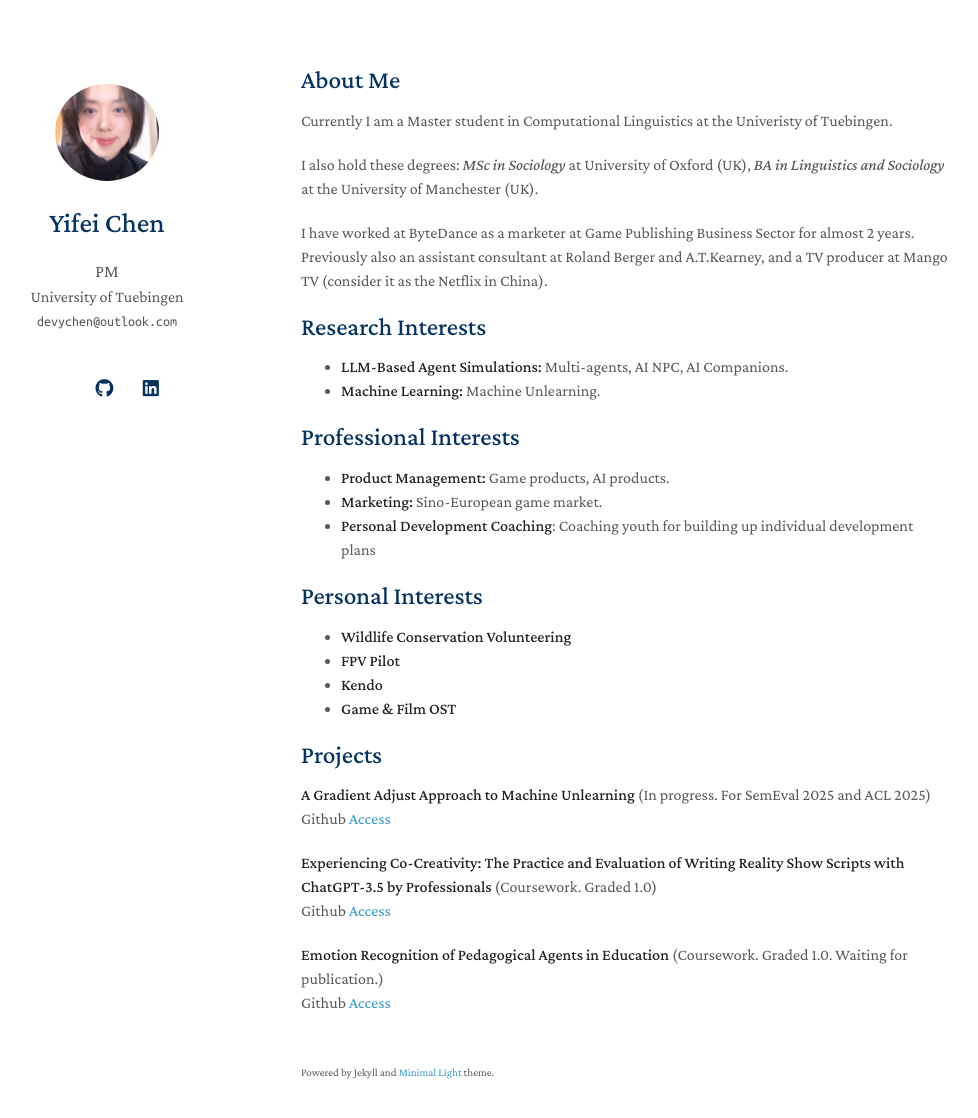
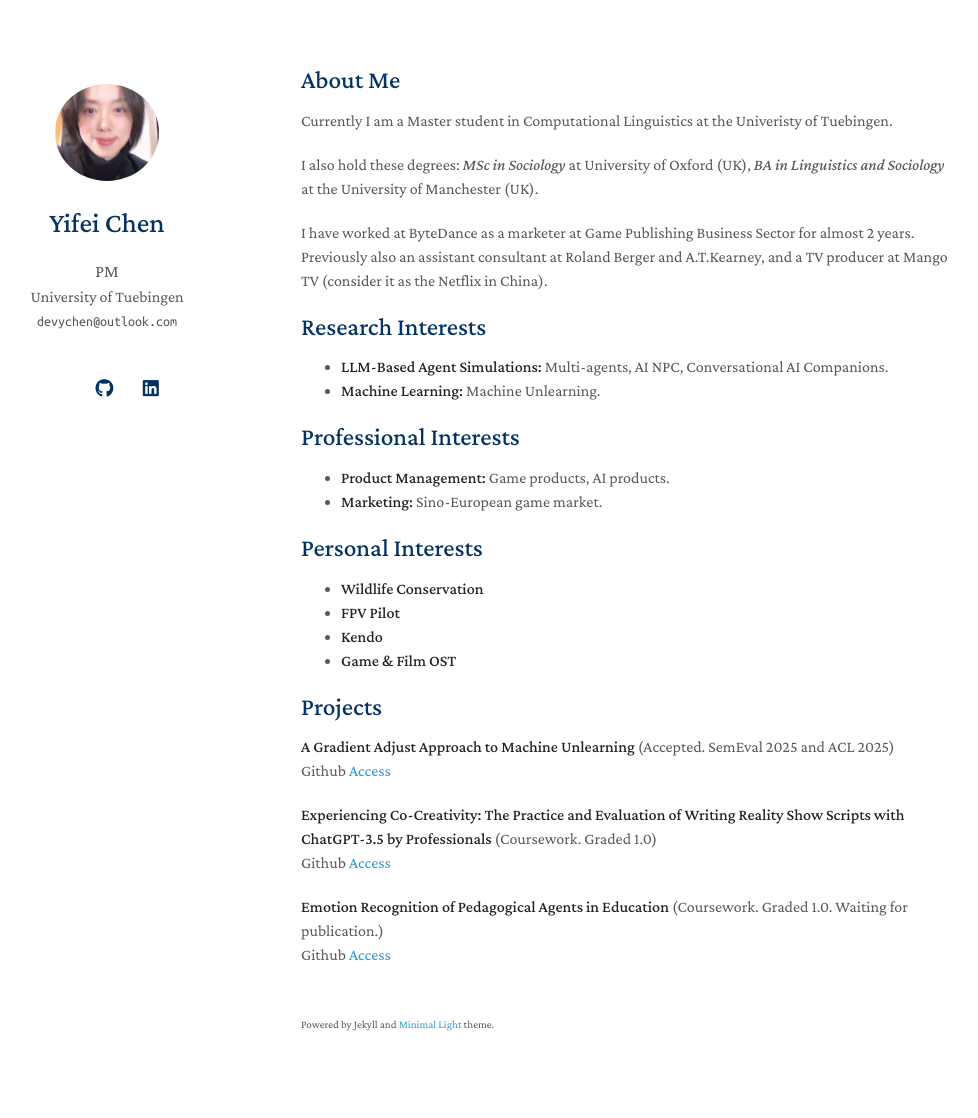
Before and after one commit to devychen/devychen.github.io, a Jekyll site: the page built from index.md, in a window 1280 px wide and 1153 px high. Shown: the top 1118 px of the window, without its empty margins (169-1147 px from the left). Built offline with Jekyll 4.4.1, drawn with Linux system fonts in a browser that asks for light colours; a style sheet for code colours, icons or effects is not loaded; our own code applies the rules of GitHub Pages for plain Markdown files.

Commit message:
Update index.md

```diff
--- a/index.md
+++ b/index.md
@@ -14,25 +14,24 @@ Previously also an assistant consultant at Roland Berger and A.T.Kearney, and a
 
 ## Research Interests
 
-- **LLM-Based Agent Simulations:** Multi-agents, AI NPC, AI Companions.
+- **LLM-Based Agent Simulations:** Multi-agents, AI NPC, Conversational AI Companions.
 - **Machine Learning:** Machine Unlearning.
 
 ## Professional Interests
 
 - **Product Management:** Game products, AI products.
 - **Marketing:** Sino-European game market.
-- **Personal Development Coaching**: Coaching youth for building up individual development plans
 
 ## Personal Interests
 
-- **Wildlife Conservation Volunteering**
+- **Wildlife Conservation**
 - **FPV Pilot**
 - **Kendo**
 - **Game & Film OST**
 
 ## Projects
 
-**A Gradient Adjust Approach to Machine Unlearning** (In progress. For SemEval 2025 and ACL 2025)
+**A Gradient Adjust Approach to Machine Unlearning** (Accepted. SemEval 2025 and ACL 2025)
 Github [Access](https://github.com/cicl-iscl/Machine_Unlearning)
 
 **Experiencing Co-Creativity: The Practice and Evaluation of Writing Reality Show Scripts with ChatGPT-3.5 by Professionals** (Coursework. Graded 1.0)
```
